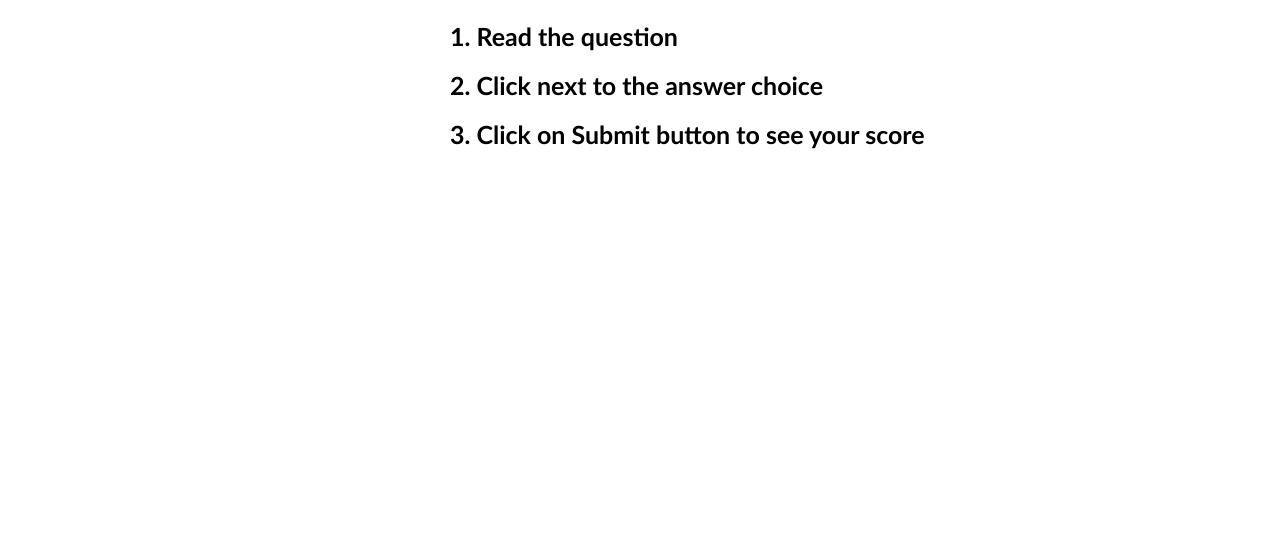
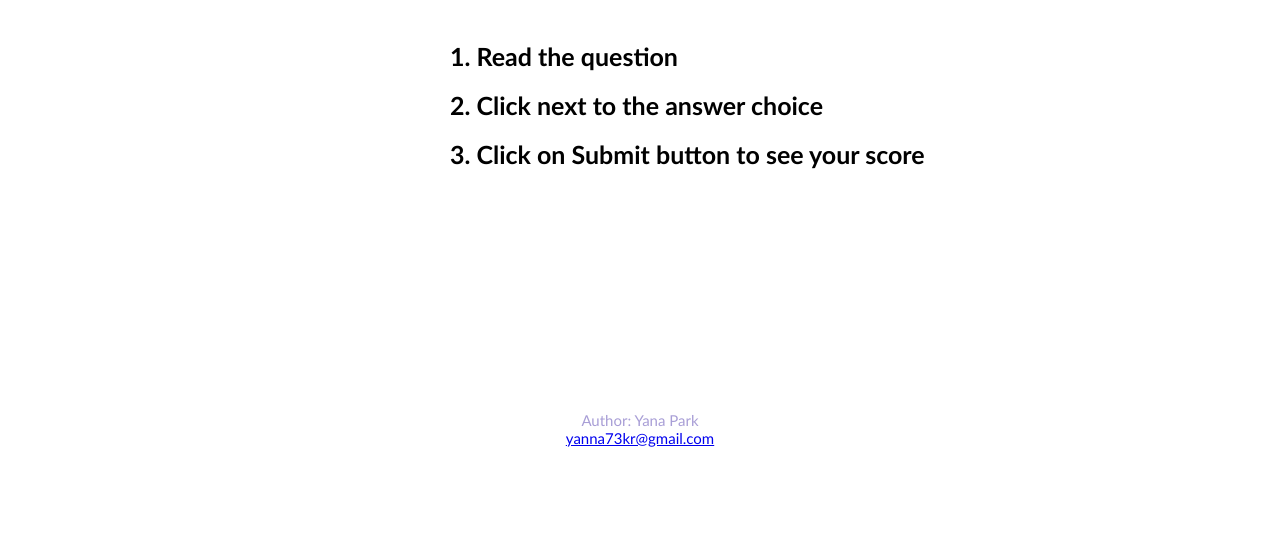
Before and after one commit to yanaP73/Project2, a plain HTML site: page howto.html in a window 1280 px wide. Shown: the part 244-800 px from the top of the page. Drawn offline with Linux system fonts and the light colour scheme.

Commit message:
Add footer to index.html and How To pages.

```diff
--- a/howto.html
+++ b/howto.html
@@ -13,14 +13,14 @@
     <div class="menu">
       <a  href="index.html">HOME</a>
       <a class="active" href="howto.html">HOW TO</a>
-    </div><br>
+    </div>
     <div class="container">
         <div class="audio-container">
             <audio id="audio" controls autoplay>
               <source id="mp3_src" src="bckgmusic.mp3" type="audio/mpeg">
               Your browser does not support the audio element.
             </audio>
-        </div><br>
+        </div><br><br><br>
 
         <h1 id="h1">How to complete the Quiz</h1><br>
 
@@ -31,9 +31,11 @@
                 <li>Click on Submit button to see your score</li><br>
 
             </ol>
-        </div><br>
-
-        </button>
+        </div><br><br><br><br><br><br><br><br><br><br>
+                <footer>
+            <p>Author: Yana Park<br><!--https://www.w3schools.com/tags/tag_footer.asp-->
+          <a href="mailto:yanna73kr@gmail.com">yanna73kr@gmail.com</a></p>
+        </footer>
     </div>
     </body>
 </html>
--- a/styles.css
+++ b/styles.css
@@ -57,3 +57,12 @@ ol li {
     font-size: 25px;
     font-weight: bold;
 }
+footer{
+    text-align: center;
+    padding: 2px;
+    color: rgb(168, 158, 214);
+    font-size: 15px;
+  }
+  footer p {
+
+  }
```
Also changed, not shown: index.html (+4 -1 lines).
